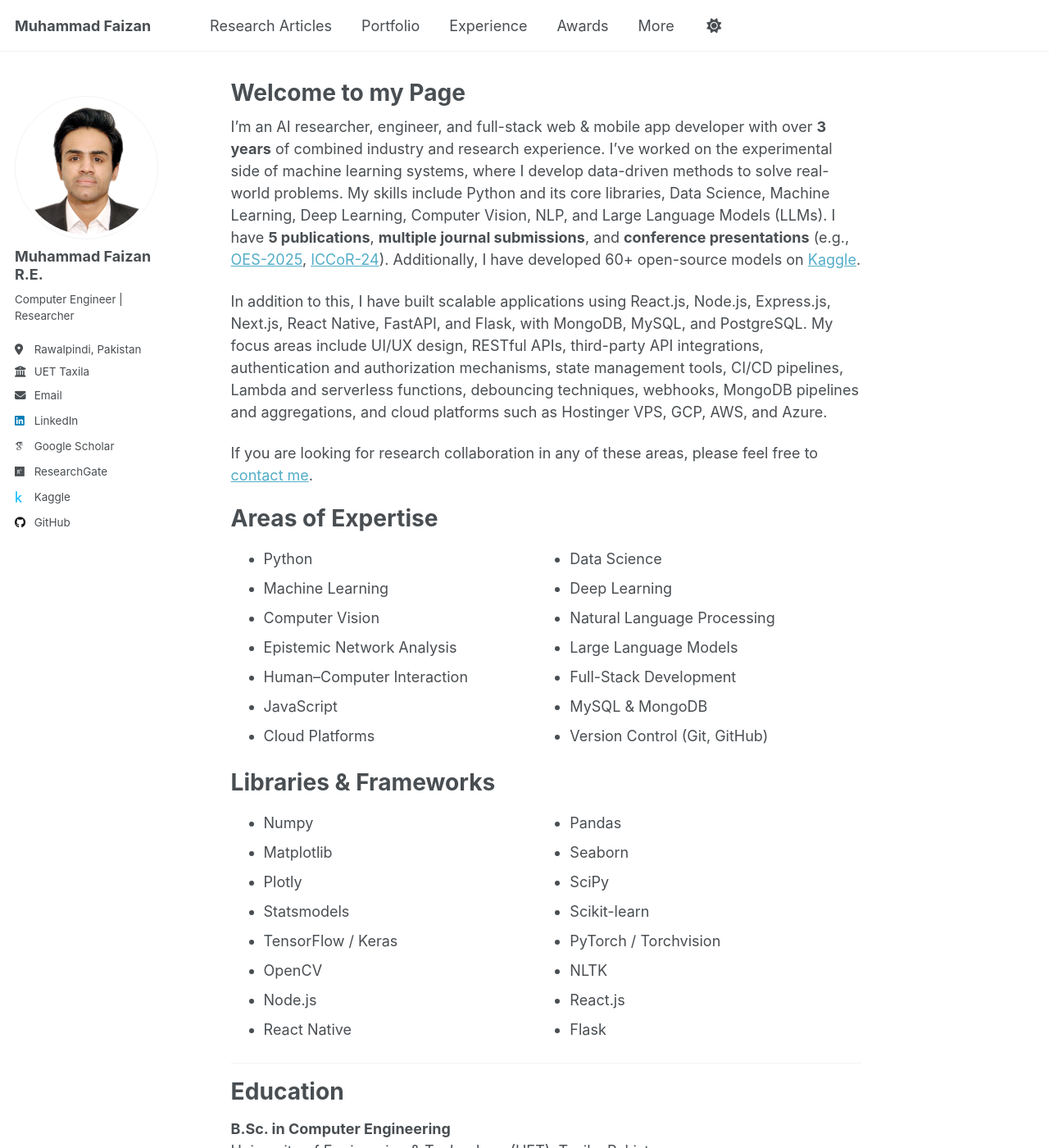
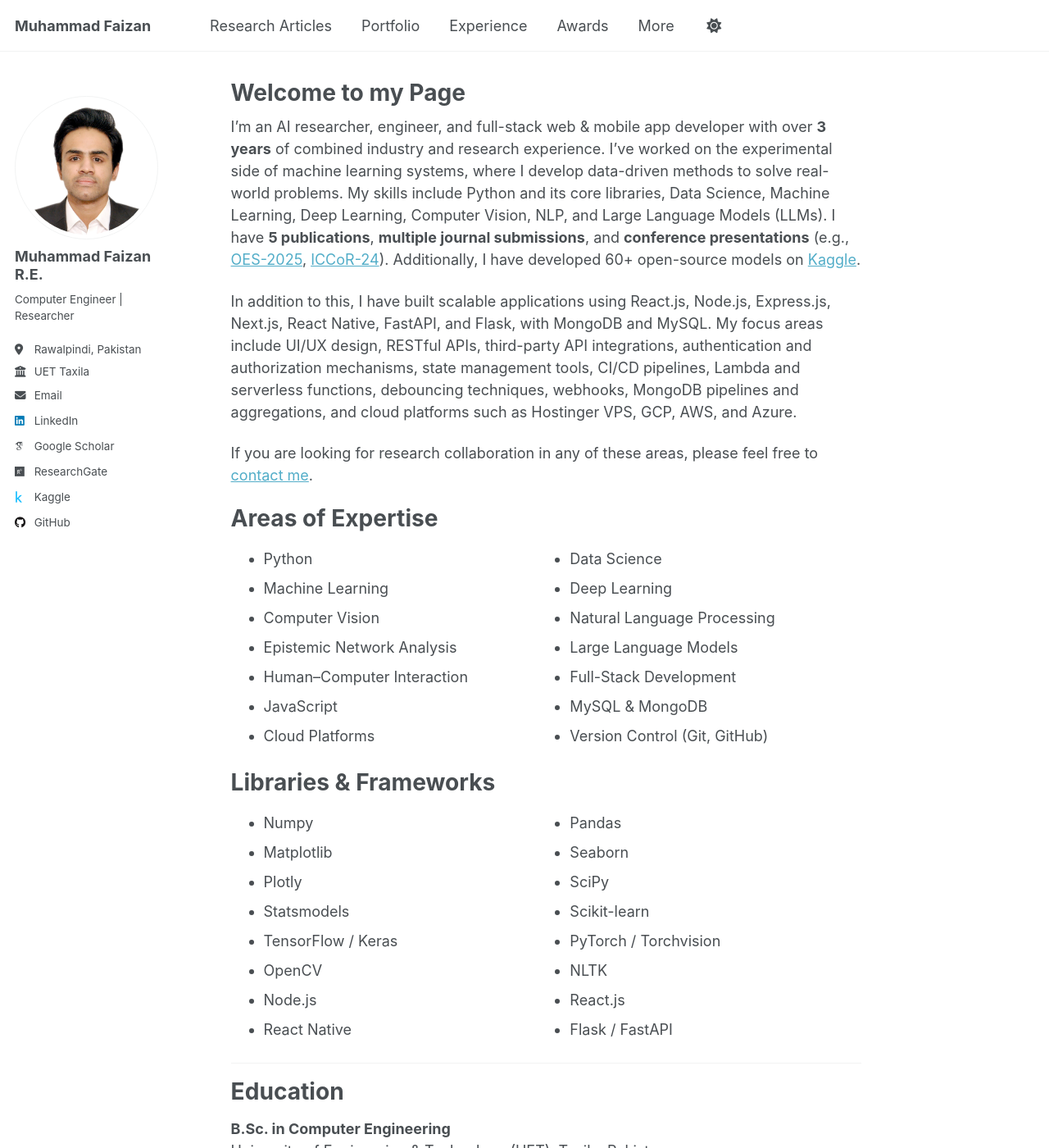
Before and after one commit to MuhammadFaizan99/MuhammadFaizan99.github.io, a Jekyll site: the page built from _pages/about.md, in a window 1280 px wide and 1400 px high. Shown: the whole window at 82% size. Built offline with Jekyll 4.4.1, drawn with Linux system fonts in a browser that asks for light colours; some web fonts are replaced; a script that is not in the unit is left out.

Commit message:
Update skills section in about.md
Removed PostgreSQL from the list of databases and combined Flask with FastAPI in the skills section.

```diff
--- a/_pages/about.md
+++ b/_pages/about.md
@@ -9,7 +9,7 @@ redirect_from:
 
 I’m an AI researcher, engineer, and full-stack web & mobile app developer with over **3 years** of combined industry and research experience. I’ve worked on the experimental side of machine learning systems, where I develop data-driven methods to solve real-world problems. My skills include Python and its core libraries, Data Science, Machine Learning, Deep Learning, Computer Vision, NLP, and Large Language Models (LLMs). I have **5 publications**, **multiple journal submissions**, and **conference presentations** (e.g., [OES-2025](https://www.uis.no/en/research/events/technology-and-natural-sciences/2nd-olympiad-in-engineering-science-oes-2025), [ICCoR-24](https://iccor.cust.edu.pk/)). Additionally, I have developed 60+ open-source models on [Kaggle](https://www.kaggle.com/muhammadfaizan65/code).
 
-In addition to this, I have built scalable applications using React.js, Node.js, Express.js, Next.js, React Native, FastAPI, and Flask, with MongoDB, MySQL, and PostgreSQL. My focus areas include UI/UX design, RESTful APIs, third-party API integrations, authentication and authorization mechanisms, state management tools, CI/CD pipelines, Lambda and serverless functions, debouncing techniques, webhooks, MongoDB pipelines and aggregations, and cloud platforms such as Hostinger VPS, GCP, AWS, and Azure.
+In addition to this, I have built scalable applications using React.js, Node.js, Express.js, Next.js, React Native, FastAPI, and Flask, with MongoDB and MySQL. My focus areas include UI/UX design, RESTful APIs, third-party API integrations, authentication and authorization mechanisms, state management tools, CI/CD pipelines, Lambda and serverless functions, debouncing techniques, webhooks, MongoDB pipelines and aggregations, and cloud platforms such as Hostinger VPS, GCP, AWS, and Azure.
 
 If you are looking for research collaboration in any of these areas, please feel free to [contact me](mailto:muhammadfaizandev87@gmail.com).
 <!-- </div> -->
@@ -53,7 +53,7 @@ Libraries & Frameworks
   <li>PyTorch / Torchvision</li>
   <li>NLTK</li>
   <li>React.js</li>
-  <li>Flask</li>
+  <li>Flask / FastAPI</li>
 </ul>
 
 
```
